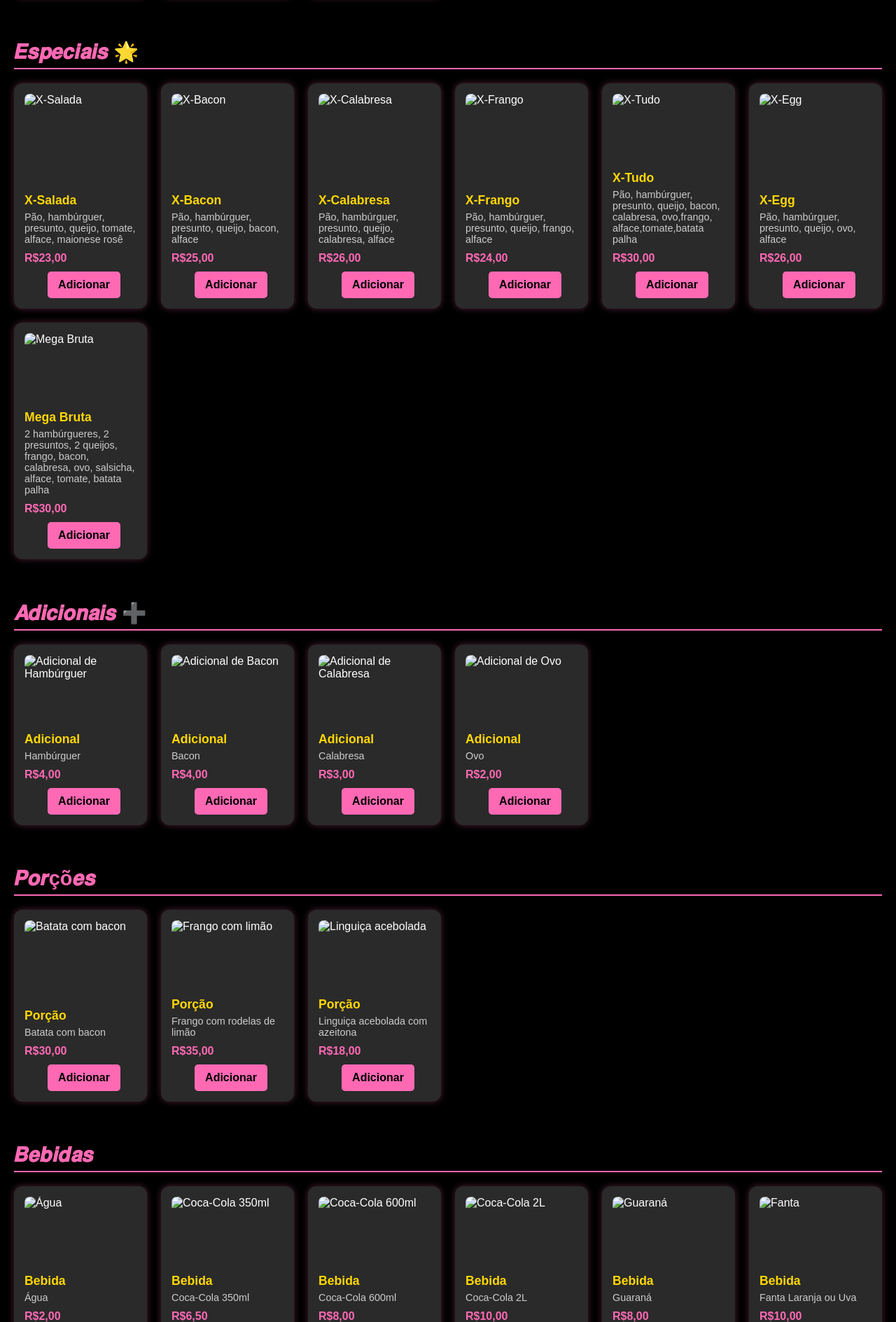
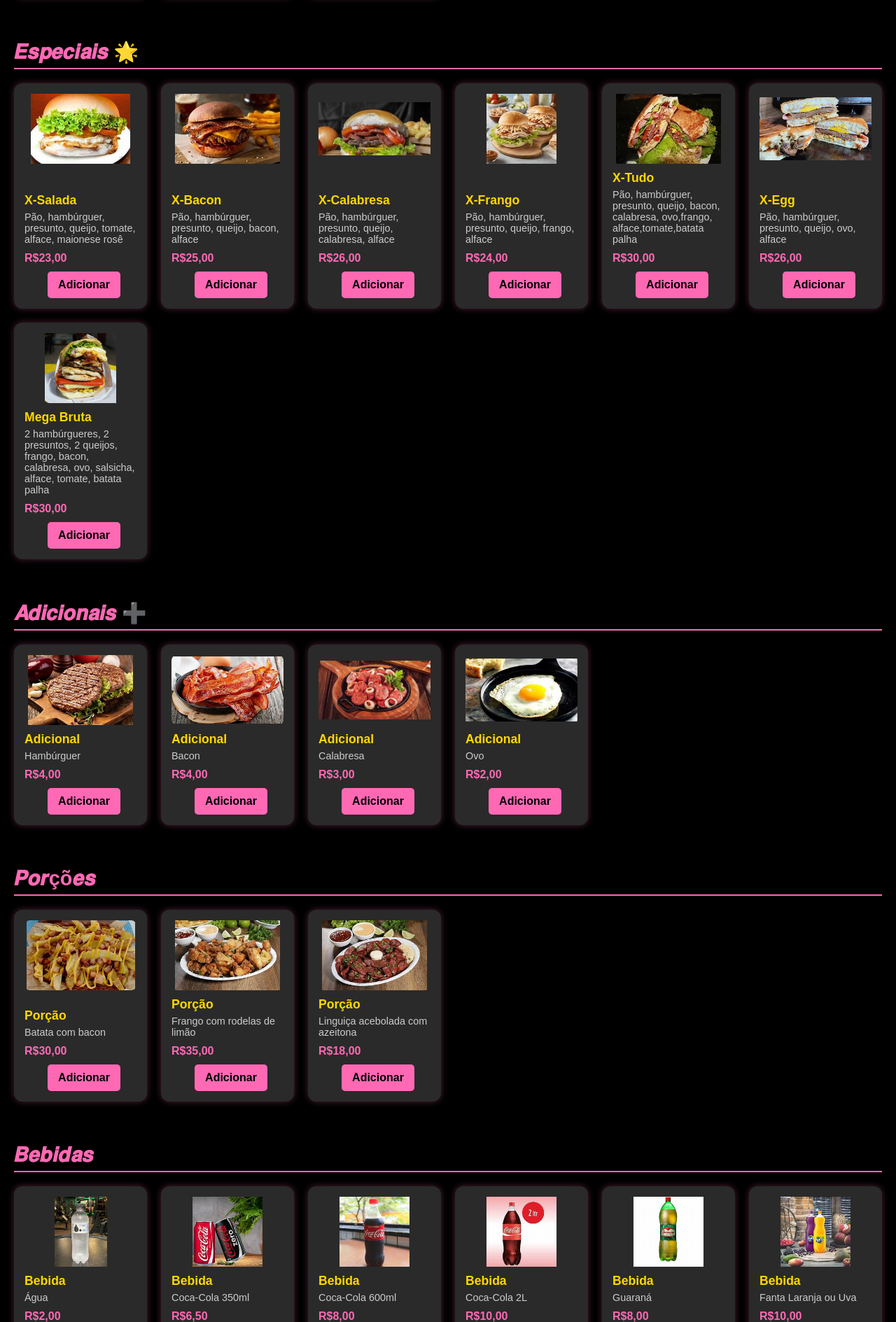
Before and after one commit to Alessandr0gabriel/bruta-lanches, a plain HTML site: page index.html in a window 1280 px wide. Shown: the part 911-2800 px from the top of the page at 70% size. Drawn offline with Linux system fonts and the light colour scheme; some packages are replaced by stand-ins of ours; a script that the page names is missing.

Commit message:
Update index.html

```diff
--- a/index.html
+++ b/index.html
@@ -48,7 +48,7 @@
 
     <header class="header" id="home">
       <div class="banner-header">
-        <img class="banner" src="galery/banner.png" alt="banner" />
+        <img class="banner" src="banner.png" alt="banner" />
       </div>
     </header>
 
@@ -57,7 +57,7 @@
       <div class="card-grid">
         <div class="card">
           <img
-            src="galery/mistoquente.jpeg"
+            src="mistoquente.jpeg"
             alt="Misto Quente"
             class="card-img"
           />
@@ -75,7 +75,7 @@
         </div>
 
         <div class="card">
-          <img src="galery/dog.jpeg" alt="Dog" class="card-img" />
+          <img src="dog.jpeg" alt="Dog" class="card-img" />
           <div class="card-content">
             <h3 class="card-title">Dog</h3>
             <p class="card-desc">
@@ -89,7 +89,7 @@
         </div>
 
         <div class="card">
-          <img src="galery/dogduplo.jpeg" alt="Dog Duplo" class="card-img" />
+          <img src="dogduplo.jpeg" alt="Dog Duplo" class="card-img" />
           <div class="card-content">
             <h3 class="card-title">Dog Duplo</h3>
             <p class="card-desc">
@@ -107,7 +107,7 @@
       <h2>𝑬𝒔𝒑𝒆𝒄𝒊𝒂𝒊𝒔 🌟</h2>
       <div class="card-grid">
         <div class="card">
-          <img src="galery/xsalada.jpeg" alt="X-Salada" class="card-img" />
+          <img src="xsalada.jpeg" alt="X-Salada" class="card-img" />
           <div class="card-content">
             <h3 class="card-title">X-Salada</h3>
             <p class="card-desc">
@@ -121,7 +121,7 @@
         </div>
 
         <div class="card">
-          <img src="galery/xbacon.jpeg" alt="X-Bacon" class="card-img" />
+          <img src="xbacon.jpeg" alt="X-Bacon" class="card-img" />
           <div class="card-content">
             <h3 class="card-title">X-Bacon</h3>
             <p class="card-desc">
@@ -136,7 +136,7 @@
 
         <div class="card">
           <img
-            src="galery/xcalabresa.jpeg"
+            src="xcalabresa.jpeg"
             alt="X-Calabresa"
             class="card-img"
           />
@@ -156,7 +156,7 @@
         </div>
 
         <div class="card">
-          <img src="galery/xfrango.jpeg" alt="X-Frango" class="card-img" />
+          <img src="xfrango.jpeg" alt="X-Frango" class="card-img" />
           <div class="card-content">
             <h3 class="card-title">X-Frango</h3>
             <p class="card-desc">
@@ -170,7 +170,7 @@
         </div>
 
         <div class="card">
-          <img src="galery/xtudo.jpeg" alt="X-Tudo" class="card-img" />
+          <img src="xtudo.jpeg" alt="X-Tudo" class="card-img" />
           <div class="card-content">
             <h3 class="card-title">X-Tudo</h3>
             <p class="card-desc">
@@ -185,7 +185,7 @@
         </div>
 
         <div class="card">
-          <img src="galery/xegg.jpeg" alt="X-Egg" class="card-img" />
+          <img src="xegg.jpeg" alt="X-Egg" class="card-img" />
           <div class="card-content">
             <h3 class="card-title">X-Egg</h3>
             <p class="card-desc">
@@ -199,7 +199,7 @@
         </div>
 
         <div class="card">
-          <img src="galery/megabruta.jpg" alt="Mega Bruta" class="card-img" />
+          <img src="megabruta.jpg" alt="Mega Bruta" class="card-img" />
           <div class="card-content">
             <h3 class="card-title">Mega Bruta</h3>
             <p class="card-desc">
@@ -219,7 +219,7 @@
       <div class="card-grid">
         <div class="card">
           <img
-            src="galery/hamburguer.jpeg"
+            src="hamburguer.jpeg"
             alt="Adicional de Hambúrguer"
             class="card-img"
           />
@@ -238,7 +238,7 @@
 
         <div class="card">
           <img
-            src="galery/bacon.jpeg"
+            src="bacon.jpeg"
             alt="Adicional de Bacon"
             class="card-img"
           />
@@ -257,7 +257,7 @@
 
         <div class="card">
           <img
-            src="galery/calabresa.jpeg"
+            src="calabresa.jpeg"
             alt="Adicional de Calabresa"
             class="card-img"
           />
@@ -275,7 +275,7 @@
         </div>
 
         <div class="card">
-          <img src="galery/ovo.jpeg" alt="Adicional de Ovo" class="card-img" />
+          <img src="ovo.jpeg" alt="Adicional de Ovo" class="card-img" />
           <div class="card-content">
             <h3 class="card-title">Adicional</h3>
             <p class="card-desc">Ovo</p>
@@ -295,7 +295,7 @@
       <div class="card-grid">
         <div class="card">
           <img
-            src="galery/batatacombacon.jpeg"
+            src="batatacombacon.jpeg"
             alt="Batata com bacon"
             class="card-img"
           />
@@ -314,7 +314,7 @@
 
         <div class="card">
           <img
-            src="galery/frangocomlimão.jpeg"
+            src="frangocomlimão.jpeg"
             alt="Frango com limão"
             class="card-img"
           />
@@ -333,7 +333,7 @@
 
         <div class="card">
           <img
-            src="galery/linguiçacalabresaazeitona.jpeg"
+            src="linguiçacalabresaazeitona.jpeg"
             alt="Linguiça acebolada"
             class="card-img"
           />
@@ -355,7 +355,7 @@
       <h2 id="bebidas">𝑩𝒆𝒃𝒊𝒅𝒂𝒔</h2>
       <div class="card-grid">
         <div class="card">
-          <img src="galery/agua.jpeg" alt="Água" class="card-img" />
+          <img src="agua.jpeg" alt="Água" class="card-img" />
           <div class="card-content">
             <h3 class="card-title">Bebida</h3>
             <p class="card-desc">Água</p>
@@ -371,7 +371,7 @@
 
         <div class="card">
           <img
-            src="galery/coca350.jpeg"
+            src="coca350.jpeg"
             alt="Coca-Cola 350ml"
             class="card-img"
           />
@@ -390,7 +390,7 @@
 
         <div class="card">
           <img
-            src="galery/coca600.jpeg"
+            src="coca600.jpeg"
             alt="Coca-Cola 600ml"
             class="card-img"
           />
@@ -408,7 +408,7 @@
         </div>
 
         <div class="card">
-          <img src="galery/coca2l.jpeg" alt="Coca-Cola 2L" class="card-img" />
+          <img src="coca2l.jpeg" alt="Coca-Cola 2L" class="card-img" />
           <div class="card-content">
             <h3 class="card-title">Bebida</h3>
             <p class="card-desc">Coca-Cola 2L</p>
@@ -423,7 +423,7 @@
         </div>
 
         <div class="card">
-          <img src="galery/guarana.jpeg" alt="Guaraná" class="card-img" />
+          <img src="guarana.jpeg" alt="Guaraná" class="card-img" />
           <div class="card-content">
             <h3 class="card-title">Bebida</h3>
             <p class="card-desc">Guaraná</p>
@@ -438,7 +438,7 @@
         </div>
 
         <div class="card">
-          <img src="galery/fantalaranjauva.jpeg" alt="Fanta" class="card-img" />
+          <img src="fantalaranjauva.jpeg" alt="Fanta" class="card-img" />
           <div class="card-content">
             <h3 class="card-title">Bebida</h3>
             <p class="card-desc">Fanta Laranja ou Uva</p>
```
